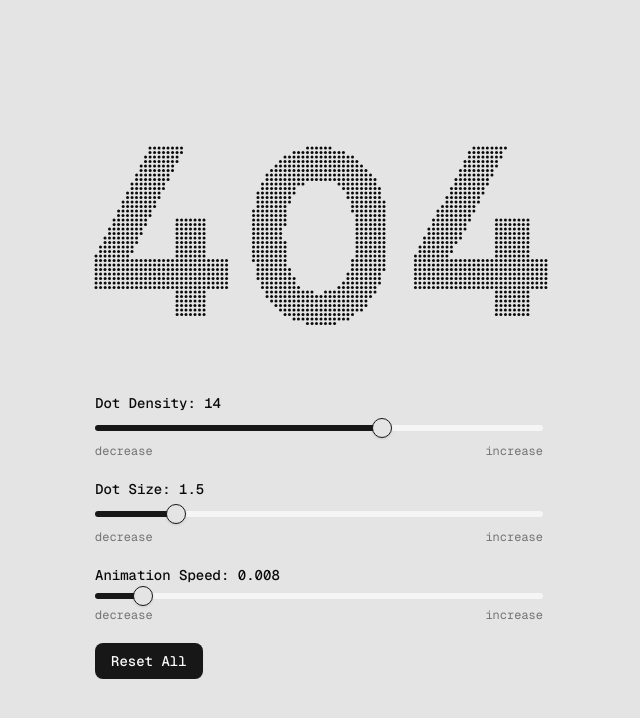
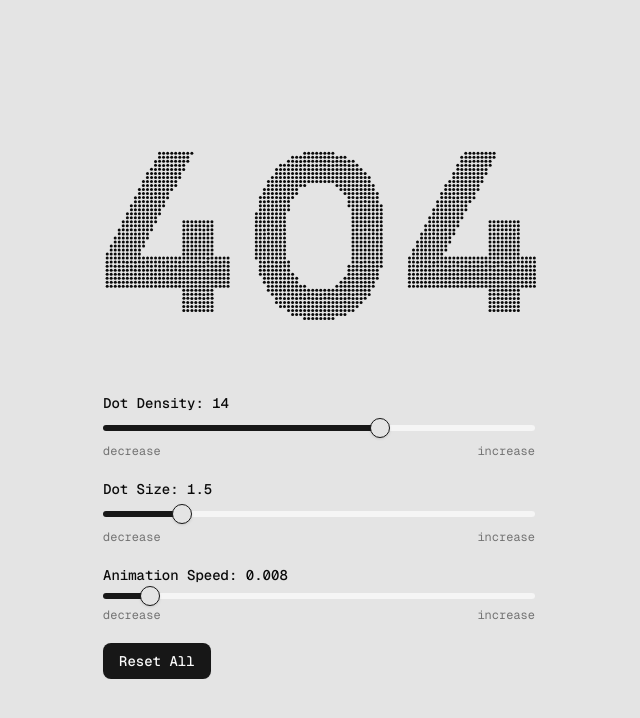
Before and after one commit to dannyrmc/magnetic-dots, a Next.js app: page / in a window 1280 px wide. Shown: the top 718 px of the page, without its empty margins (321-961 px from the left). Built offline with nearby package versions, Linux system fonts and the light colour scheme.

Commit message:
small improvements

```diff
--- a/app/components/canvas-cursor.tsx
+++ b/app/components/canvas-cursor.tsx
@@ -4,7 +4,7 @@ const CanvasCursor = React.forwardRef<HTMLCanvasElement>((props, ref) => {
   return (
     <canvas
       ref={ref}
-      className="pointer-events-none absolute inset-0 h-full w-full touch-none"
+      className="pointer-events-none absolute inset-0 h-full w-full touch-none select-none"
       {...props}
     />
   );
--- a/app/page.tsx
+++ b/app/page.tsx
@@ -34,9 +34,9 @@ export default function Home() {
   };
 
   return (
-    <div className="flex h-svh w-full flex-col justify-center items-center gap-8 p-8">
-      <main className="flex w-full justify-center items-center min-w-0">
-        <div className="relative mb-4 w-[500px] h-[224px]">
+    <div className="flex h-svh w-full flex-col justify-center items-center">
+      <main className="flex w-full flex-col justify-center items-center min-w-0 gap-6 sm:gap-8 p-6 sm:p-8 max-w-lg">
+        <div className="relative mb-4 w-full h-[224px]">
           <InteractiveDots
             ref={interactiveDotsRef}
             densityLevel={densityLevel[0]}
@@ -44,10 +44,8 @@ export default function Home() {
             animationSpeed={animationSpeed[0]}
           />
         </div>
-      </main>
-
         {/* Controls */}
-      <div className="flex flex-col items-start gap-5 w-full max-w-md max-h-72 overflow-y-scroll">
+        <div className="flex flex-col items-start gap-5 w-full max-h-72 overflow-y-scroll px-2">
           <div className="w-full space-y-3 sm:space-y-3">
             <Label htmlFor="dot-density" className="text-sm font-medium">
               Dot Density: {densityLevel[0]}
@@ -109,6 +107,7 @@ export default function Home() {
             <Button onClick={handleReset}>Reset All</Button>
           </div>
         </div>
+      </main>
     </div>
   );
 }
```
Lines whose indentation alone changed are shown as unchanged.
